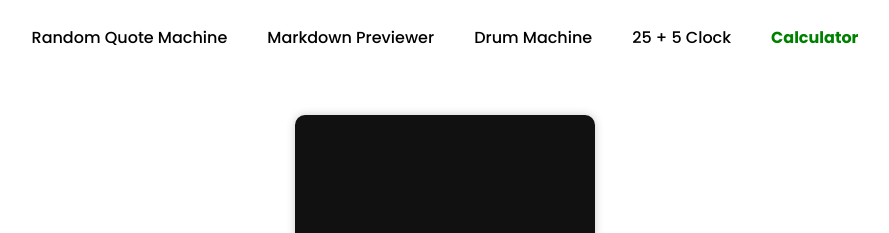
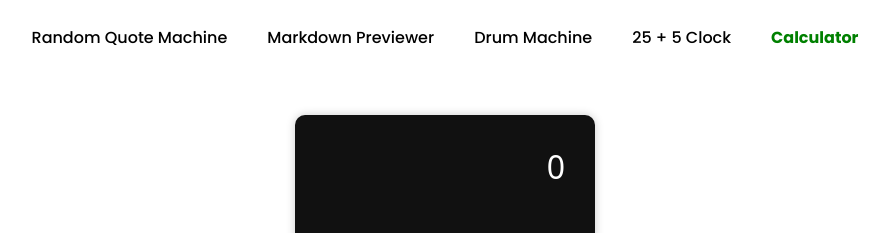
Before and after one commit to Z-Money/FCC-Frontend-Dev-Libraries, a React (Vite) app: page /calculator in a window 1280 px wide. Shown: the top 233 px of the page, without its empty margins (195-1084 px from the left). Built offline with nearby package versions, Linux system fonts and the light colour scheme; what marked-highlight would draw is missing.

Commit message:
Added initial value to calculator

```diff
--- a/src/components/JavascriptCalculator.jsx
+++ b/src/components/JavascriptCalculator.jsx
@@ -3,7 +3,7 @@ import styles from "./JavascriptCalculator.module.css";
 
 export default function JavascriptCalculator() {
     const [answer, setAnswer] = useState("");
-    const [expression, setExpression] = useState("");
+    const [expression, setExpression] = useState("0");
     const et = expression.trim();
 
     const isOperator = (symbol) => {
```
